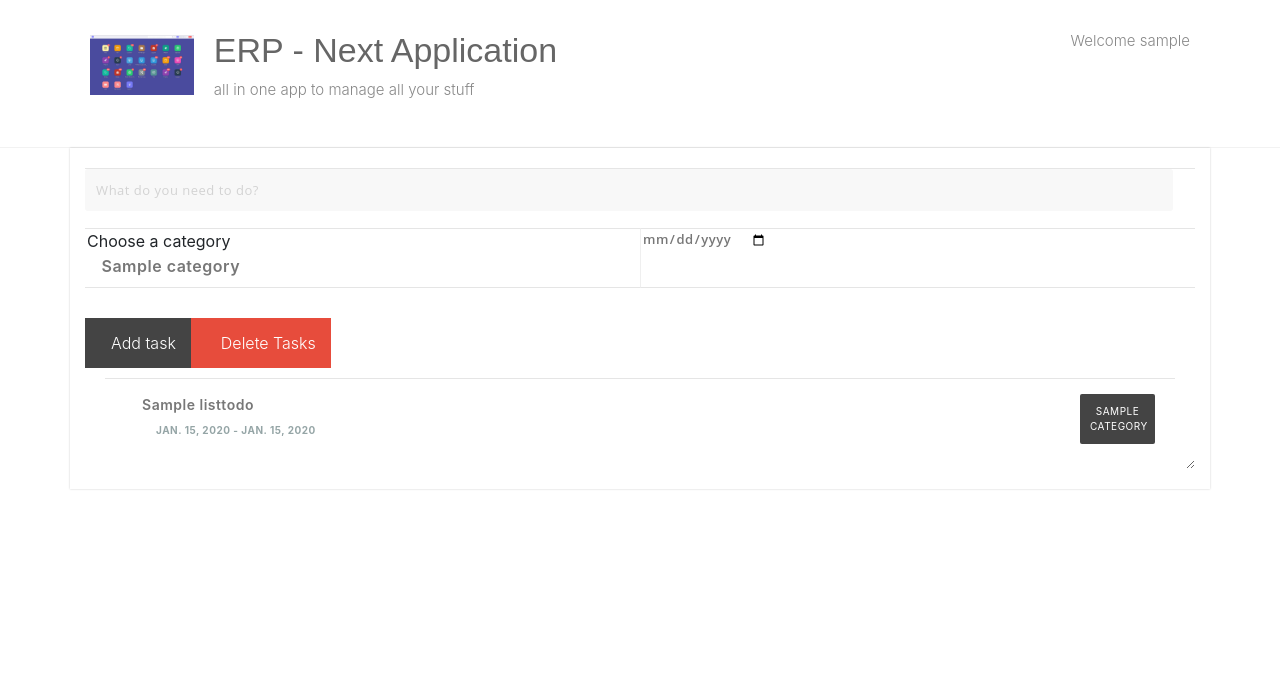
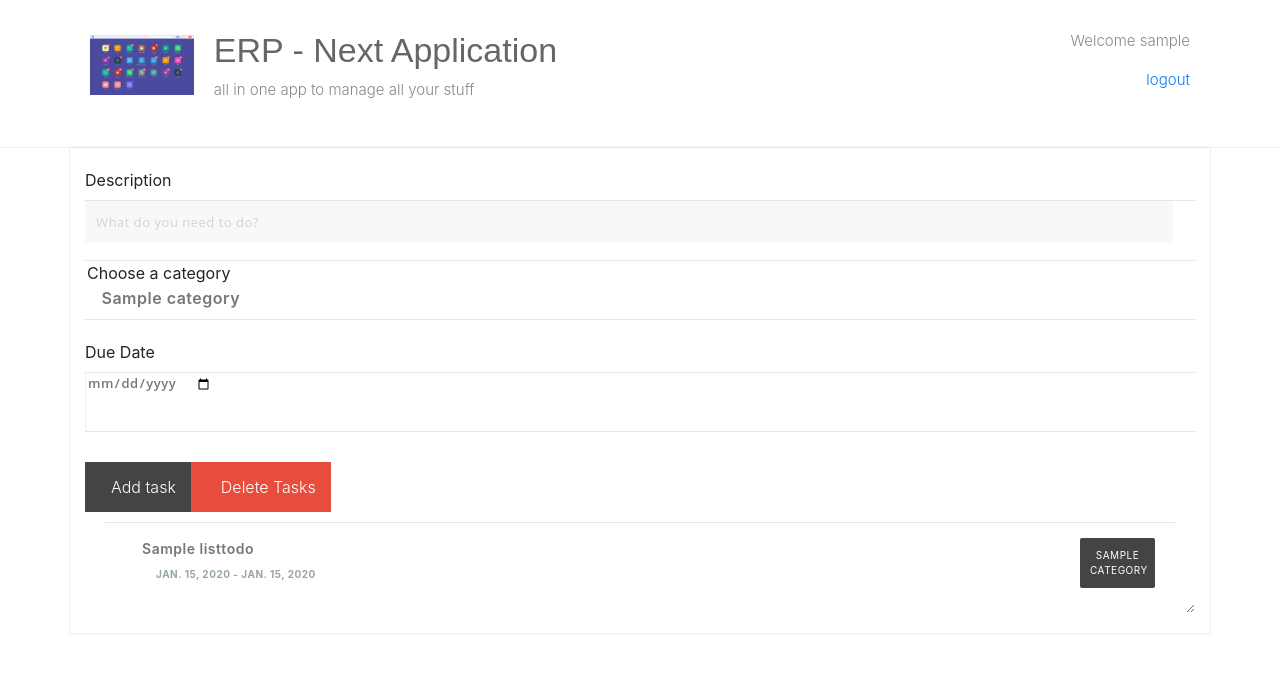
Before and after one commit to sp0004/ERP-NEXT, a Django app: page /ToDo/ in a window 1280 px wide. Shown: the top 673 px of the page. Run offline with Django 3.2, Linux system fonts and the light colour scheme; a user stored in the database is signed in; tables that the repository leaves empty hold one stand-in row (values such as "Sample post"); some libraries are stand-ins or nearby versions.

Commit message:
html changes

```diff
--- a/ERPNEXT/ERPNEXT/settings.py
+++ b/ERPNEXT/ERPNEXT/settings.py
@@ -125,3 +125,4 @@ STATICFILES_DIRS = [os.path.join(BASE_DIR, 'static')]
 
 LOGIN_URL = '/'
 LOGIN_REDIRECT_URL = 'Dashboard/'
+LOGOUT_REDIRECT_URL = '/'
--- a/ERPNEXT/ErpDev/templates/ToDo.html
+++ b/ERPNEXT/ErpDev/templates/ToDo.html
@@ -13,25 +13,33 @@
 
             <form action="" method="post">
             {% csrf_token %} <!-- csrf token for basic security -->
+                <div>
+                    <label>Description</label>
+                </div>
                 <div class="inputContainer">
                     <label for="description">Description</label>
                     <input type="text" id="description" class="taskName" placeholder="What do you need to do?" name="description" required>
 
                 </div>
-                <div class="inputContainer half last">
-                    <i class="fa fa-caret-down selectArrow"></i>
+                <div class="inputContainer half last" style = "width: 100%">
+                    <!--<i class="fa fa-caret-down selectArrow"></i>-->
                     <option class="disabled" value="">Choose a category</option>
-                    <select id="category" class="taskCategory" name="category_select">
-                    <label for="category">Category</label>
+                    <div>
+                    <select id="category" class="taskCategory" name="category_select" style="width:500px">
+
+                        <label for="category">Category</label>
                     {% for category in categories %}
                         <option class="" value="{{ category.name }}" name="{{ category.name }}">{{ category.name }}</option>
                     {% endfor %}
                     </select>
-
+                    </div>
                 </div>
-                <div class="inputContainer half last right">
+                <div>
+                    <label>Due Date</label>
+                </div>
+                <div class="inputContainer half last right" style="width: 100%">
                     <label for="dueDate">Due Date</label>
-                    <input type="date" id="dueDate" class="taskDate" name="date">
+                    <input type="date" id="dueDate" class="taskDate" name="date" style="100%">
 
                 </div>
                 <div class="row">
--- a/ERPNEXT/ErpDev/templates/base.html
+++ b/ERPNEXT/ErpDev/templates/base.html
@@ -30,7 +30,13 @@
                             </h1>
                             <p> all in one app to manage all your stuff </p>
                      </div>
-                     <p style="text-align:right">Welcome {{ user.username}}</pvstyle>
+                    <div class="navbar-nav">
+                     {% if user.is_authenticated %}
+                       <p style="text-align:right">Welcome {{ user.username}}</p>
+                       <p style="text-align:right"><a href="{% url 'logout' %}">logout</a></p>
+                    {% endif %}
+                    </div>
+
                 </div>
             </div>
 
--- a/ERPNEXT/ErpDev/templates/signup.html
+++ b/ERPNEXT/ErpDev/templates/signup.html
@@ -1,3 +1,5 @@
+
+<div>
 <h2>Sign up Form</h2>
 <form method="post">
   {% csrf_token %}
@@ -15,3 +17,4 @@
   {% endfor %}
   <button type="submit">Sign up</button>
 </form>
+  </div>
--- a/ERPNEXT/ErpDev/views.py
+++ b/ERPNEXT/ErpDev/views.py
@@ -77,9 +77,8 @@ def todo_view(request):
 
 @login_required(redirect_field_name='')
 def Dashboard_view(request):
-    username,user_id =  Username_name(request)
-    print(username)
-    return render(request, "Dashboard.html")
+    todos = ListTodo.objects.filter(username=request.user)
+    return render(request, "Dashboard.html", {"todos": todos})
 
 
 def Username_name(request):
```
Also changed, not shown: ERPNEXT/ErpDev/templates/Dashboard.html (+23 -1 lines).
